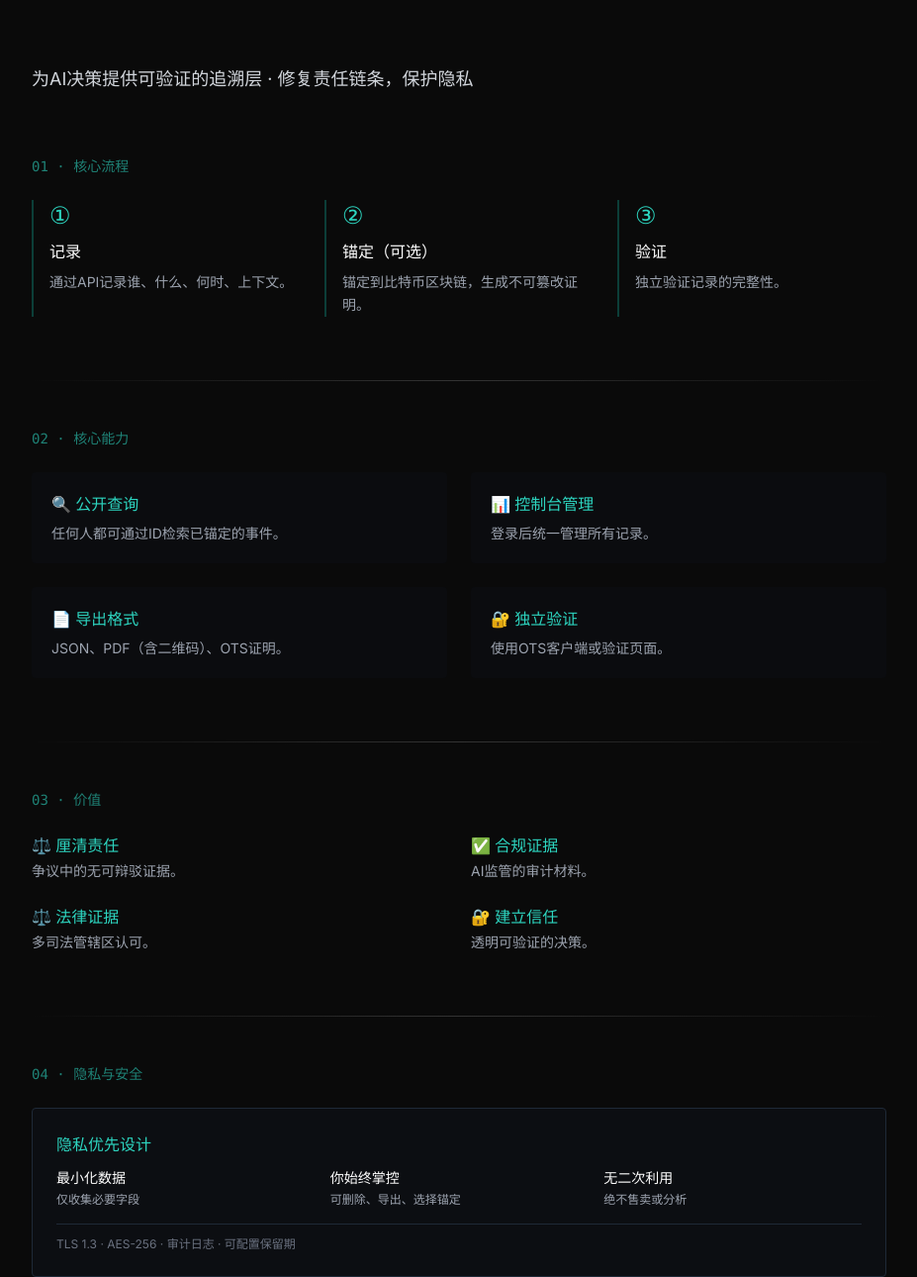
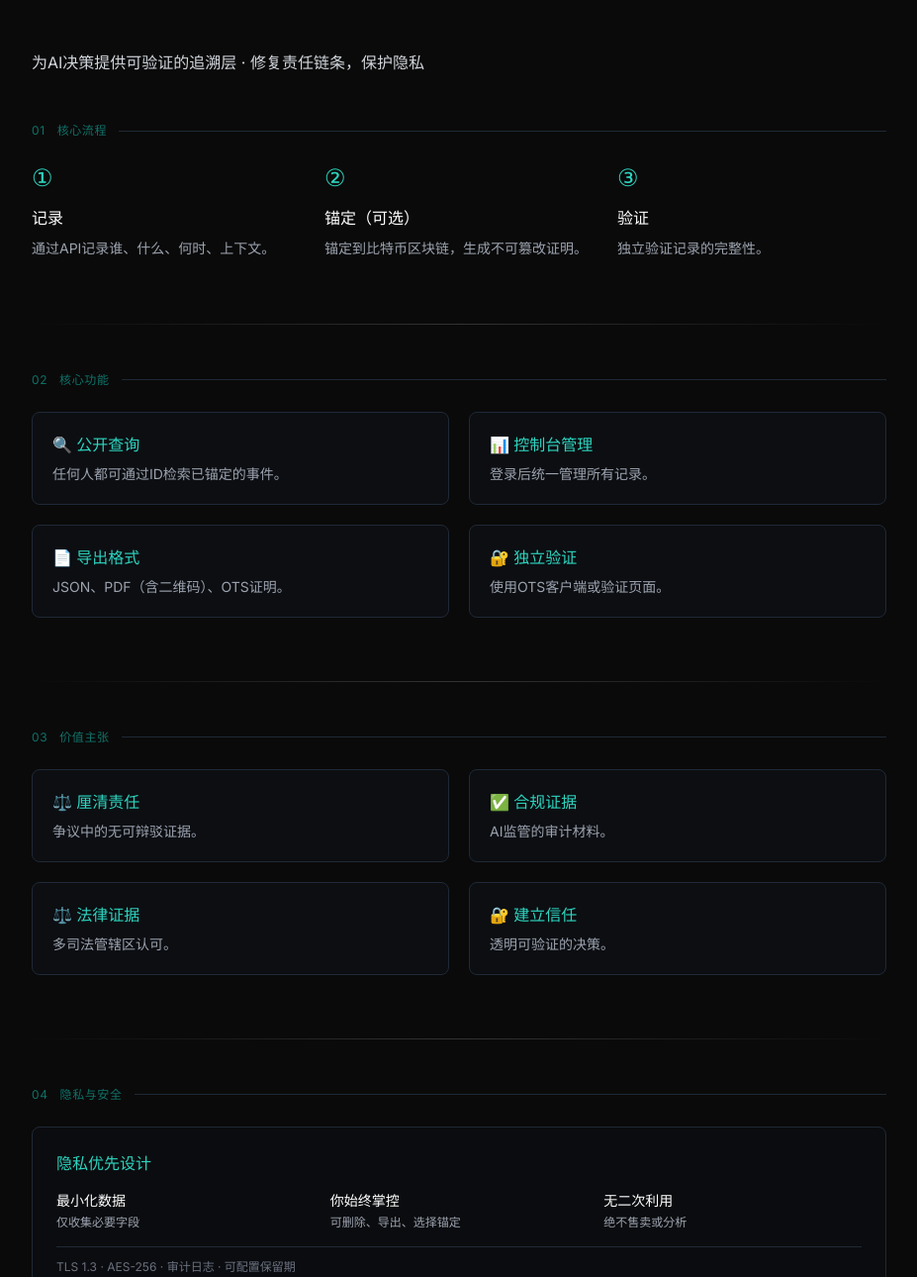
Before and after one commit to schchit/hjs-api, a website: page public/product.html in a window 1280 px wide. Shown: the part 122-1412 px from the top of the page at 99% size, without its empty margins (176-1103 px from the left). Drawn offline with nearby package versions, Linux system fonts and the light colour scheme.

Commit message:
style: align typography with homepage (text-xs for section titles, text-sm for body)

```diff
--- a/public/product.html
+++ b/public/product.html
@@ -9,11 +9,10 @@
         @import url('https://fonts.googleapis.com/css2?family=Inter:ital,opsz,wght@0,14..32,100..900;1,14..32,100..900&display=swap');
         * { font-family: 'Inter', system-ui, sans-serif; }
         body { background: #0a0a0a; }
-        .icon { width: 2rem; height: 2rem; stroke: #5ee0c0; fill: none; stroke-width: 1.5; }
         select {
             background-color: transparent;
             color: #9ca3af;
-            font-size: 0.875rem;
+            font-size: 0.75rem;  /* 与首页一致：text-xs */
             cursor: pointer;
         }
         select:focus { outline: none; }
@@ -22,7 +21,6 @@
             -webkit-font-smoothing: antialiased;
             -moz-osx-font-smoothing: grayscale;
         }
-        /* 模块之间的视觉分隔 */
         .section-divider {
             width: 100%;
             height: 1px;
@@ -32,10 +30,10 @@
     </style>
 </head>
 <body class="bg-[#0a0a0a] text-[#e5e5e5] antialiased">
-    <div class="max-w-4xl mx-auto px-4 pt-20 pb-12">  <!-- 收窄宽度，更易读 -->
-        <!-- 导航栏 -->
-        <div class="flex justify-between items-center mb-20 text-base">
-            <div class="text-white font-semibold text-xl">HJS</div>
+    <div class="max-w-4xl mx-auto px-4 pt-20 pb-12">
+        <!-- 导航栏 - 与首页完全一致：text-base -->
+        <div class="flex justify-between items-center mb-16 text-base">
+            <div class="text-white font-semibold text-lg">HJS</div>
             <div class="flex gap-8 md:gap-10 text-gray-400">
                 <a href="/" class="hover:text-teal-400 transition" data-i18n="nav_home">首页</a>
                 <a href="/product.html" class="text-white hover:text-teal-400 transition" data-i18n="nav_product">产品</a>
@@ -49,29 +47,37 @@
             </select>
         </div>
 
-        <!-- 简短的产品定位（一句话） -->
-        <div class="mb-16">
-            <p class="text-lg text-gray-300 max-w-2xl" data-i18n="product_tagline">
+        <!-- 产品定位 - 略大一点，但不过分 -->
+        <div class="mb-12">
+            <p class="text-base text-gray-300 max-w-2xl leading-relaxed" data-i18n="product_tagline">
                 为AI决策提供可验证的追溯层 · 修复责任链条，保护隐私
             </p>
         </div>
 
-        <!-- 01 核心流程 - 三步，无框，靠间距区分 -->
+        <!-- 01 核心流程 - 模块标题使用首页的"THE ACCOUNTABILITY GAP"样式 -->
         <div class="mb-16">
-            <h2 class="text-sm font-mono text-teal-400/60 mb-6">01 · 核心流程</h2>
+            <div class="flex items-center gap-3 mb-6">
+                <span class="text-xs text-teal-500/60 uppercase tracking-wider" data-i18n="section1_prefix">01</span>
+                <span class="text-xs text-teal-500/60 uppercase tracking-wider" data-i18n="section1_title">核心流程</span>
+                <div class="flex-1 h-px bg-gray-800"></div>
+            </div>
+
             <div class="grid md:grid-cols-3 gap-6">
-                <div class="border-l-2 border-teal-500/30 pl-4">
-                    <span class="text-2xl text-teal-400 block mb-2">①</span>
+                <!-- 步骤1 -->
+                <div>
+                    <span class="text-2xl text-teal-400 block mb-3">①</span>
                     <h3 class="text-base font-medium text-white mb-2" data-i18n="step1_title">记录</h3>
                     <p class="text-sm text-gray-400 leading-relaxed" data-i18n="step1_desc">通过API记录谁、什么、何时、上下文。</p>
                 </div>
-                <div class="border-l-2 border-teal-500/30 pl-4">
-                    <span class="text-2xl text-teal-400 block mb-2">②</span>
+                <!-- 步骤2 -->
+                <div>
+                    <span class="text-2xl text-teal-400 block mb-3">②</span>
                     <h3 class="text-base font-medium text-white mb-2" data-i18n="step2_title">锚定（可选）</h3>
                     <p class="text-sm text-gray-400 leading-relaxed" data-i18n="step2_desc">锚定到比特币区块链，生成不可篡改证明。</p>
                 </div>
-                <div class="border-l-2 border-teal-500/30 pl-4">
-                    <span class="text-2xl text-teal-400 block mb-2">③</span>
+                <!-- 步骤3 -->
+                <div>
+                    <span class="text-2xl text-teal-400 block mb-3">③</span>
                     <h3 class="text-base font-medium text-white mb-2" data-i18n="step3_title">验证</h3>
                     <p class="text-sm text-gray-400 leading-relaxed" data-i18n="step3_desc">独立验证记录的完整性。</p>
                 </div>
@@ -81,23 +87,28 @@
         <!-- 视觉分隔线 -->
         <div class="section-divider"></div>
 
-        <!-- 02 核心能力 - 两列，简洁分组 -->
+        <!-- 02 核心功能 - 模块标题 -->
         <div class="mb-16">
-            <h2 class="text-sm font-mono text-teal-400/60 mb-6">02 · 核心能力</h2>
-            <div class="grid md:grid-cols-2 gap-6">
-                <div class="bg-gray-900/20 p-5 rounded">
+            <div class="flex items-center gap-3 mb-6">
+                <span class="text-xs text-teal-500/60 uppercase tracking-wider" data-i18n="section2_prefix">02</span>
+                <span class="text-xs text-teal-500/60 uppercase tracking-wider" data-i18n="section2_title">核心功能</span>
+                <div class="flex-1 h-px bg-gray-800"></div>
+            </div>
+
+            <div class="grid md:grid-cols-2 gap-5">
+                <div class="p-5 border border-gray-800 rounded-lg bg-gray-900/30">
                     <h3 class="text-base font-medium text-teal-400 mb-2" data-i18n="feature1_title">🔍 公开查询</h3>
                     <p class="text-sm text-gray-400" data-i18n="feature1_desc">任何人都可通过ID检索已锚定的事件。</p>
                 </div>
-                <div class="bg-gray-900/20 p-5 rounded">
+                <div class="p-5 border border-gray-800 rounded-lg bg-gray-900/30">
                     <h3 class="text-base font-medium text-teal-400 mb-2" data-i18n="feature2_title">📊 控制台管理</h3>
                     <p class="text-sm text-gray-400" data-i18n="feature2_desc">登录后统一管理所有记录。</p>
                 </div>
-                <div class="bg-gray-900/20 p-5 rounded">
+                <div class="p-5 border border-gray-800 rounded-lg bg-gray-900/30">
                     <h3 class="text-base font-medium text-teal-400 mb-2" data-i18n="feature3_title">📄 导出格式</h3>
                     <p class="text-sm text-gray-400" data-i18n="feature3_desc">JSON、PDF（含二维码）、OTS证明。</p>
                 </div>
-                <div class="bg-gray-900/20 p-5 rounded">
+                <div class="p-5 border border-gray-800 rounded-lg bg-gray-900/30">
                     <h3 class="text-base font-medium text-teal-400 mb-2" data-i18n="feature4_title">🔐 独立验证</h3>
                     <p class="text-sm text-gray-400" data-i18n="feature4_desc">使用OTS客户端或验证页面。</p>
                 </div>
@@ -107,24 +118,29 @@
         <!-- 视觉分隔线 -->
         <div class="section-divider"></div>
 
-        <!-- 03 价值 - 两列，更简洁 -->
+        <!-- 03 价值 - 模块标题 -->
         <div class="mb-16">
-            <h2 class="text-sm font-mono text-teal-400/60 mb-6">03 · 价值</h2>
-            <div class="grid md:grid-cols-2 gap-6">
-                <div>
-                    <h3 class="text-base font-medium text-teal-400 mb-1" data-i18n="value1_title">⚖️ 厘清责任</h3>
+            <div class="flex items-center gap-3 mb-6">
+                <span class="text-xs text-teal-500/60 uppercase tracking-wider" data-i18n="section3_prefix">03</span>
+                <span class="text-xs text-teal-500/60 uppercase tracking-wider" data-i18n="section3_title">价值</span>
+                <div class="flex-1 h-px bg-gray-800"></div>
+            </div>
+
+            <div class="grid md:grid-cols-2 gap-5">
+                <div class="p-5 border border-gray-800 rounded-lg bg-gray-900/30">
+                    <h3 class="text-base font-medium text-teal-400 mb-2" data-i18n="value1_title">⚖️ 厘清责任</h3>
                     <p class="text-sm text-gray-400" data-i18n="value1_desc">争议中的无可辩驳证据。</p>
                 </div>
-                <div>
-                    <h3 class="text-base font-medium text-teal-400 mb-1" data-i18n="value2_title">✅ 合规证据</h3>
+                <div class="p-5 border border-gray-800 rounded-lg bg-gray-900/30">
+                    <h3 class="text-base font-medium text-teal-400 mb-2" data-i18n="value2_title">✅ 合规证据</h3>
                     <p class="text-sm text-gray-400" data-i18n="value2_desc">AI监管的审计材料。</p>
                 </div>
-                <div>
-                    <h3 class="text-base font-medium text-teal-400 mb-1" data-i18n="value3_title">⚖️ 法律证据</h3>
+                <div class="p-5 border border-gray-800 rounded-lg bg-gray-900/30">
+                    <h3 class="text-base font-medium text-teal-400 mb-2" data-i18n="value3_title">⚖️ 法律证据</h3>
                     <p class="text-sm text-gray-400" data-i18n="value3_desc">多司法管辖区认可。</p>
                 </div>
-                <div>
-                    <h3 class="text-base font-medium text-teal-400 mb-1" data-i18n="value4_title">🔐 建立信任</h3>
+                <div class="p-5 border border-gray-800 rounded-lg bg-gray-900/30">
+                    <h3 class="text-base font-medium text-teal-400 mb-2" data-i18n="value4_title">🔐 建立信任</h3>
                     <p class="text-sm text-gray-400" data-i18n="value4_desc">透明可验证的决策。</p>
                 </div>
             </div>
@@ -133,23 +149,28 @@
         <!-- 视觉分隔线 -->
         <div class="section-divider"></div>
 
-        <!-- 04 隐私与安全 - 强调模块，加浅背景 -->
+        <!-- 04 隐私与安全 - 模块标题 -->
         <div class="mb-16">
-            <h2 class="text-sm font-mono text-teal-400/60 mb-6">04 · 隐私与安全</h2>
-            <div class="bg-gray-900/30 p-6 rounded border border-gray-800">
-                <h3 class="text-base font-medium text-teal-400 mb-3" data-i18n="privacy_title">隐私优先设计</h3>
-                <div class="grid md:grid-cols-3 gap-4 text-sm">
+            <div class="flex items-center gap-3 mb-6">
+                <span class="text-xs text-teal-500/60 uppercase tracking-wider" data-i18n="section4_prefix">04</span>
+                <span class="text-xs text-teal-500/60 uppercase tracking-wider" data-i18n="section4_title">隐私与安全</span>
+                <div class="flex-1 h-px bg-gray-800"></div>
+            </div>
+
+            <div class="border border-gray-800 rounded-lg p-6 bg-gray-900/20">
+                <h3 class="text-base font-medium text-teal-400 mb-4" data-i18n="privacy_title">隐私优先设计</h3>
+                <div class="grid md:grid-cols-3 gap-4">
                     <div>
-                        <p class="text-white font-medium mb-1" data-i18n="privacy1_title">最小化数据</p>
-                        <p class="text-gray-400 text-xs" data-i18n="privacy1_desc">仅收集必要字段</p>
+                        <p class="text-sm font-medium text-white mb-1" data-i18n="privacy1_title">最小化数据</p>
+                        <p class="text-xs text-gray-400" data-i18n="privacy1_desc">仅收集必要字段</p>
                     </div>
                     <div>
-                        <p class="text-white font-medium mb-1" data-i18n="privacy2_title">你始终掌控</p>
-                        <p class="text-gray-400 text-xs" data-i18n="privacy2_desc">可删除、导出、选择锚定</p>
+                        <p class="text-sm font-medium text-white mb-1" data-i18n="privacy2_title">你始终掌控</p>
+                        <p class="text-xs text-gray-400" data-i18n="privacy2_desc">可删除、导出、选择锚定</p>
                     </div>
                     <div>
-                        <p class="text-white font-medium mb-1" data-i18n="privacy3_title">无二次利用</p>
-                        <p class="text-gray-400 text-xs" data-i18n="privacy3_desc">绝不售卖或分析</p>
+                        <p class="text-sm font-medium text-white mb-1" data-i18n="privacy3_title">无二次利用</p>
+                        <p class="text-xs text-gray-400" data-i18n="privacy3_desc">绝不售卖或分析</p>
                     </div>
                 </div>
                 <p class="text-xs text-gray-500 mt-4 pt-3 border-t border-gray-800" data-i18n="privacy_footnote">
@@ -161,21 +182,25 @@
         <!-- 视觉分隔线 -->
         <div class="section-divider"></div>
 
-        <!-- 05 协议与集成 - 合并两个相关模块 -->
+        <!-- 05 协议与集成 - 模块标题 -->
         <div class="mb-16">
-            <h2 class="text-sm font-mono text-teal-400/60 mb-6">05 · 协议与集成</h2>
+            <div class="flex items-center gap-3 mb-6">
+                <span class="text-xs text-teal-500/60 uppercase tracking-wider" data-i18n="section5_prefix">05</span>
+                <span class="text-xs text-teal-500/60 uppercase tracking-wider" data-i18n="section5_title">协议与集成</span>
+                <div class="flex-1 h-px bg-gray-800"></div>
+            </div>
 
-            <!-- 协议中立 - 简洁三列 -->
-            <div class="grid md:grid-cols-3 gap-4 mb-8">
-                <div>
+            <!-- 协议中立 - 三列 -->
+            <div class="grid md:grid-cols-3 gap-4 mb-6">
+                <div class="p-4 border border-gray-800 rounded-lg bg-gray-900/30">
                     <h3 class="text-sm font-medium text-teal-400 mb-1" data-i18n="neutral1_title">开源</h3>
                     <p class="text-xs text-gray-400" data-i18n="neutral1_desc">CC0/MIT，可审查可构建</p>
                 </div>
-                <div>
+                <div class="p-4 border border-gray-800 rounded-lg bg-gray-900/30">
                     <h3 class="text-sm font-medium text-teal-400 mb-1" data-i18n="neutral2_title">基金会治理</h3>
                     <p class="text-xs text-gray-400" data-i18n="neutral2_desc">新加坡CLG基金会持有</p>
                 </div>
-                <div>
+                <div class="p-4 border border-gray-800 rounded-lg bg-gray-900/30">
                     <h3 class="text-sm font-medium text-teal-400 mb-1" data-i18n="neutral3_title">可选锚定</h3>
                     <p class="text-xs text-gray-400" data-i18n="neutral3_desc">你决定是否上链</p>
                 </div>
@@ -183,18 +208,18 @@
 
             <!-- 集成方式 - 两列 -->
             <div class="grid md:grid-cols-2 gap-4 mb-6">
-                <div class="bg-gray-900/20 p-4 rounded">
+                <div class="p-4 border border-gray-800 rounded-lg bg-gray-900/30">
                     <h3 class="text-sm font-medium text-teal-400 mb-1" data-i18n="integrate_api_title">🔧 直接API</h3>
                     <p class="text-xs text-gray-400" data-i18n="integrate_api_desc">任何语言，HTTP请求</p>
                 </div>
-                <div class="bg-gray-900/20 p-4 rounded">
+                <div class="p-4 border border-gray-800 rounded-lg bg-gray-900/30">
                     <h3 class="text-sm font-medium text-teal-400 mb-1" data-i18n="integrate_sdk_title">📦 SDK</h3>
                     <p class="text-xs text-gray-400" data-i18n="integrate_sdk_desc">Python/Node.js，一行安装</p>
                 </div>
             </div>
 
-            <!-- 快速开始 - 最小化 -->
-            <div class="border border-gray-800 rounded p-4">
+            <!-- 快速开始 - 简洁 -->
+            <div class="border border-gray-800 rounded-lg p-4 bg-gray-900/20">
                 <p class="text-sm font-medium text-white mb-2" data-i18n="quick_start_title">快速开始</p>
                 <ol class="list-decimal list-inside text-xs text-gray-400 space-y-0.5">
                     <li data-i18n="quick_start1">控制台生成API密钥</li>
@@ -204,7 +229,7 @@
             </div>
         </div>
 
-        <!-- 底部 - 更简洁 -->
+        <!-- 底部 - 与首页一致 -->
         <div class="text-center text-xs text-gray-600 pt-10 border-t border-gray-800 mt-10">
             <a href="https://github.com/schchit/hjs-api" class="hover:text-gray-400 mx-3" data-i18n="footer_github">GitHub</a>
             <span class="text-gray-700">·</span>
@@ -224,6 +249,16 @@
                 nav_console: "Console",
                 nav_lookup: "Lookup",
                 product_tagline: "A verifiable traceability layer for AI decisions · Fix accountability, protect privacy",
+                section1_prefix: "01",
+                section1_title: "CORE PROCESS",
+                section2_prefix: "02",
+                section2_title: "KEY FEATURES",
+                section3_prefix: "03",
+                section3_title: "VALUE",
+                section4_prefix: "04",
+                section4_title: "PRIVACY & SECURITY",
+                section5_prefix: "05",
+                section5_title: "PROTOCOL & INTEGRATION",
                 step1_title: "Record",
                 step1_desc: "Log who, what, when, context via API.",
                 step2_title: "Anchor (optional)",
@@ -280,6 +315,16 @@
                 nav_console: "控制台",
                 nav_lookup: "查询",
                 product_tagline: "为AI决策提供可验证的追溯层 · 修复责任链条，保护隐私",
+                section1_prefix: "01",
+                section1_title: "核心流程",
+                section2_prefix: "02",
+                section2_title: "核心功能",
+                section3_prefix: "03",
+                section3_title: "价值主张",
+                section4_prefix: "04",
+                section4_title: "隐私与安全",
+                section5_prefix: "05",
+                section5_title: "协议与集成",
                 step1_title: "记录",
                 step1_desc: "通过API记录谁、什么、何时、上下文。",
                 step2_title: "锚定（可选）",
```
